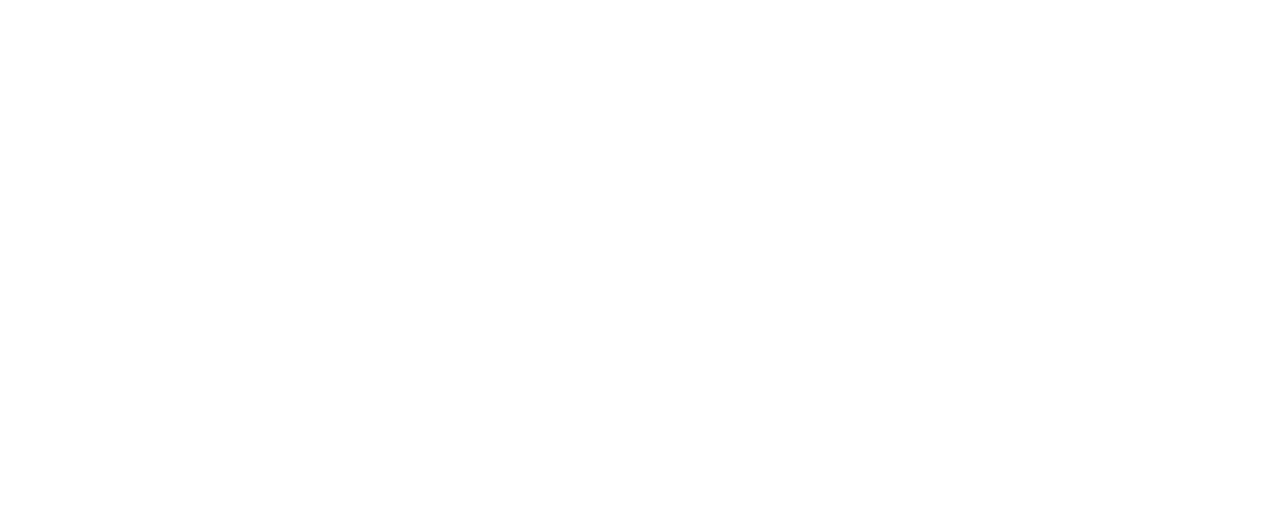
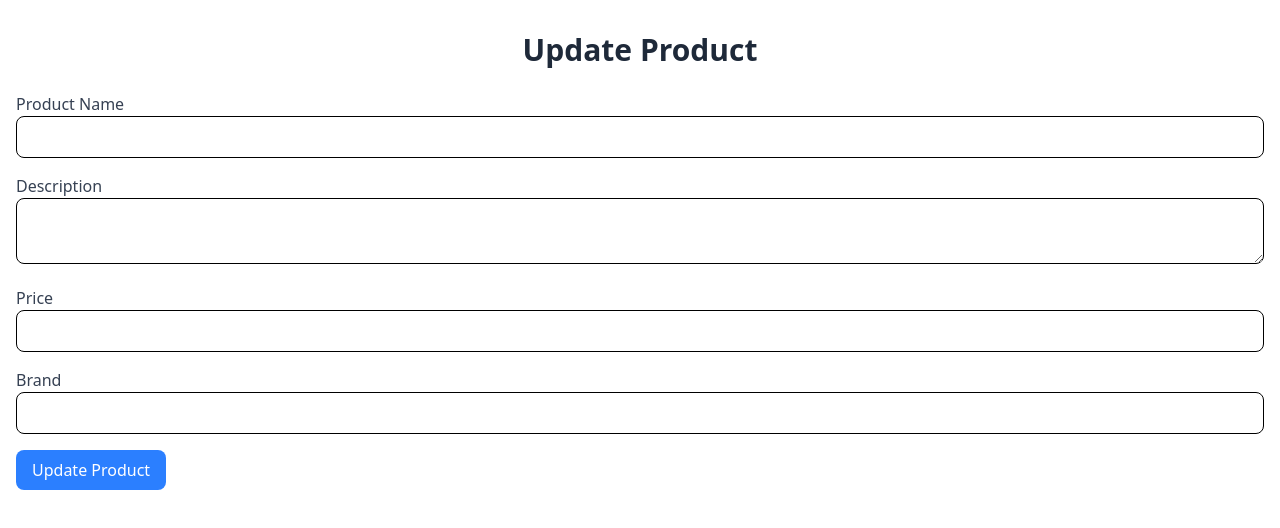
Before and after one commit to metacomputers/metaweb, a React (Vite) app in the folder frontend/: page /updateproduct/1 in a window 1280 px wide. Before the commit this address had no page. Shown: the top 528 px of the page. Built offline with nearby package versions, Linux system fonts and the light colour scheme; no server answers.

Commit message:
update development done

```diff
--- a/frontend/src/App.jsx
+++ b/frontend/src/App.jsx
@@ -1,6 +1,7 @@
 import { BrowserRouter as Router, Routes, Route } from "react-router-dom";
 import ProductList from "./components/ProductList.jsx";
-import AddProduct from "./components/AddProduct.jsx"; // Create this component
+import AddProduct from "./components/AddProduct.jsx";
+import UpdateProduct from "./components/UpdateProduct.jsx";
 
 function App() {
   return (
@@ -8,6 +9,7 @@
       <Routes>
         <Route path="/" element={<ProductList />} />
         <Route path="/addproduct" element={<AddProduct />} />
+        <Route path="/updateproduct/:id" element={<UpdateProduct />} />
       </Routes>
     </Router>
   );
--- a/frontend/src/components/ProductList.jsx
+++ b/frontend/src/components/ProductList.jsx
@@ -34,10 +34,10 @@
     }
   };
 
-  const handleUpdate = (id) => {
-    console.log("Update product with ID:", id);
-    // update functionality here
-  };
+  // const handleUpdate = (id) => {
+  //   console.log("Update product with ID:", id);
+  //   // update functionality here
+  // };
 
   return (
     <div className="container mx-auto px-4 py-8">
@@ -78,7 +78,7 @@
                 </button>
                 <button
                   className="bg-green-500 text-white py-2 px-4 rounded-lg hover:bg-green-600 transition"
-                  onClick={() => handleUpdate(product._id)}
+                  onClick={() => navi(`/updateproduct/${product._id}`)}
                 >
                   Update
                 </button>
--- /dev/null
+++ b/frontend/src/components/UpdateProduct.jsx
@@ -0,0 +1,87 @@
+import React from "react";
+import { useEffect, useState } from "react";
+import { useParams } from "react-router";
+
+const UpdateProduct = () => {
+    const { id } = useParams();
+
+    const [product, setProduct] = useState({
+        name: '',
+        description: '',
+        price: '',
+        brand: '',
+        category: '',
+        quantity: '',
+    });
+
+    useEffect(() => {
+        fetchProductById();
+    }, [id]);
+
+    const fetchProductById = async () => {
+        const response = await fetch(`http://localhost:5000/api/products/${id}`);
+        const data = await response.json();
+        setProduct(data);
+    };
+    return (
+        <div className="container mx-auto px-4 py-8">
+            <h2 className="text-3xl font-bold text-center mb-6 text-gray-800">
+                Update Product
+            </h2>
+
+            <form onSubmit={""}>
+                <div className="mb-4">
+                    <label className="block text-gray-700">Product Name</label>
+                    <input
+                        type="text"
+                        name="name"
+                        value={product.name}
+                        // onChange={handleChange}
+                        className="w-full px-4 py-2 border rounded-lg"
+                    />
+                </div>
+
+                <div className="mb-4">
+                    <label className="block text-gray-700">Description</label>
+                    <textarea
+                        name="description"
+                        value={product.description}
+                        // onChange={handleChange}
+                        className="w-full px-4 py-2 border rounded-lg"
+                    />
+                </div>
+
+                <div className="mb-4">
+                    <label className="block text-gray-700">Price</label>
+                    <input
+                        type="number"
+                        name="price"
+                        value={product.price}
+                        // onChange={handleChange}
+                        className="w-full px-4 py-2 border rounded-lg"
+                    />
+                </div>
+
+                <div className="mb-4">
+                    <label className="block text-gray-700">Brand</label>
+                    <input
+                        type="text"
+                        name="brand"
+                        value={product.brand}
+                        // onChange={handleChange}
+                        className="w-full px-4 py-2 border rounded-lg"
+                    />
+                </div>
+
+                <button
+                    type="submit"
+                    className="bg-blue-500 text-white py-2 px-4 rounded-lg hover:bg-blue-700 transition"
+                >
+                    Update Product
+                </button>
+            </form>
+        </div>
+    );
+}
+
+export default UpdateProduct;
```
Also changed, not shown: 1 other file (tests, documents, lock files or other folders).
